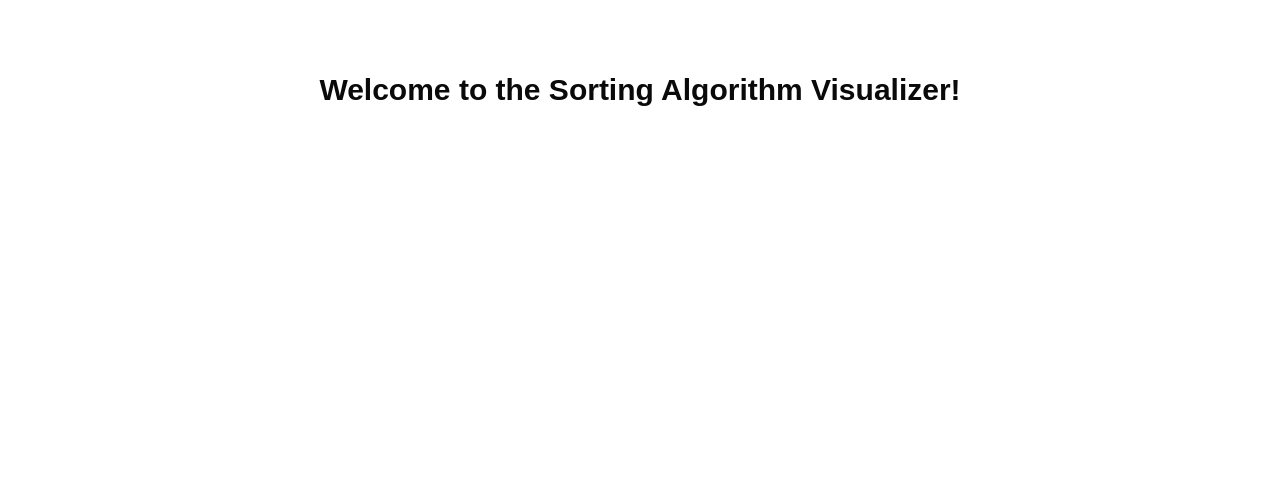
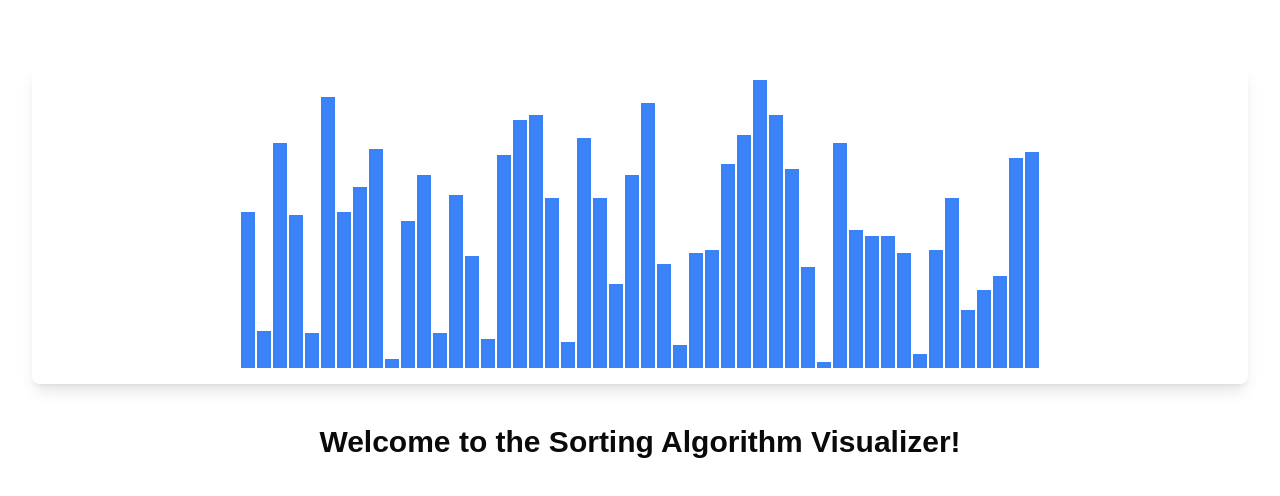
Before and after one commit to Kei-K23/sorting-algorithms-visualizer, a Next.js app: page / in a window 1280 px wide. Shown: the top 496 px of the page. Built offline with nearby package versions, Linux system fonts and the light colour scheme.

Commit message:
Add Sorting visualizer component

```diff
--- a/src/app/(home)/page.tsx
+++ b/src/app/(home)/page.tsx
@@ -1,5 +1,6 @@
 "use client";
 
+import SortingVisualizer from "@/components/sorting-visualizer";
 import { bubbleSort } from "@/sorting-algorithms/bubble-sort";
 import { useEffect, useState } from "react";
 
@@ -32,7 +33,8 @@ export default function HomePage() {
   };
 
   return (
-    <div className="h-full w-full p-8">
+    <div className="h-full p-8 pt-16">
+      <SortingVisualizer arr={arr} />
       <h1 className="text-center mt-10 text-3xl font-bold">
         Welcome to the Sorting Algorithm Visualizer!
       </h1>
--- /dev/null
+++ b/src/components/sorting-visualizer.tsx
@@ -0,0 +1,23 @@
+import React from "react";
+
+interface SortingVisualizerProps {
+  arr: number[];
+}
+
+export default function SortingVisualizer({ arr }: SortingVisualizerProps) {
+  const maxValue = Math.max(...arr);
+
+  return (
+    <div className="h-80 flex items-end justify-center bg-white rounded-lg shadow-lg p-4 mb-8">
+      {arr.map((value, index) => (
+        <div
+          key={index}
+          className="bg-blue-500 w-3.5 mx-px"
+          style={{
+            height: `${(value / maxValue) * 100}%`,
+          }}
+        />
+      ))}
+    </div>
+  );
+}
```
